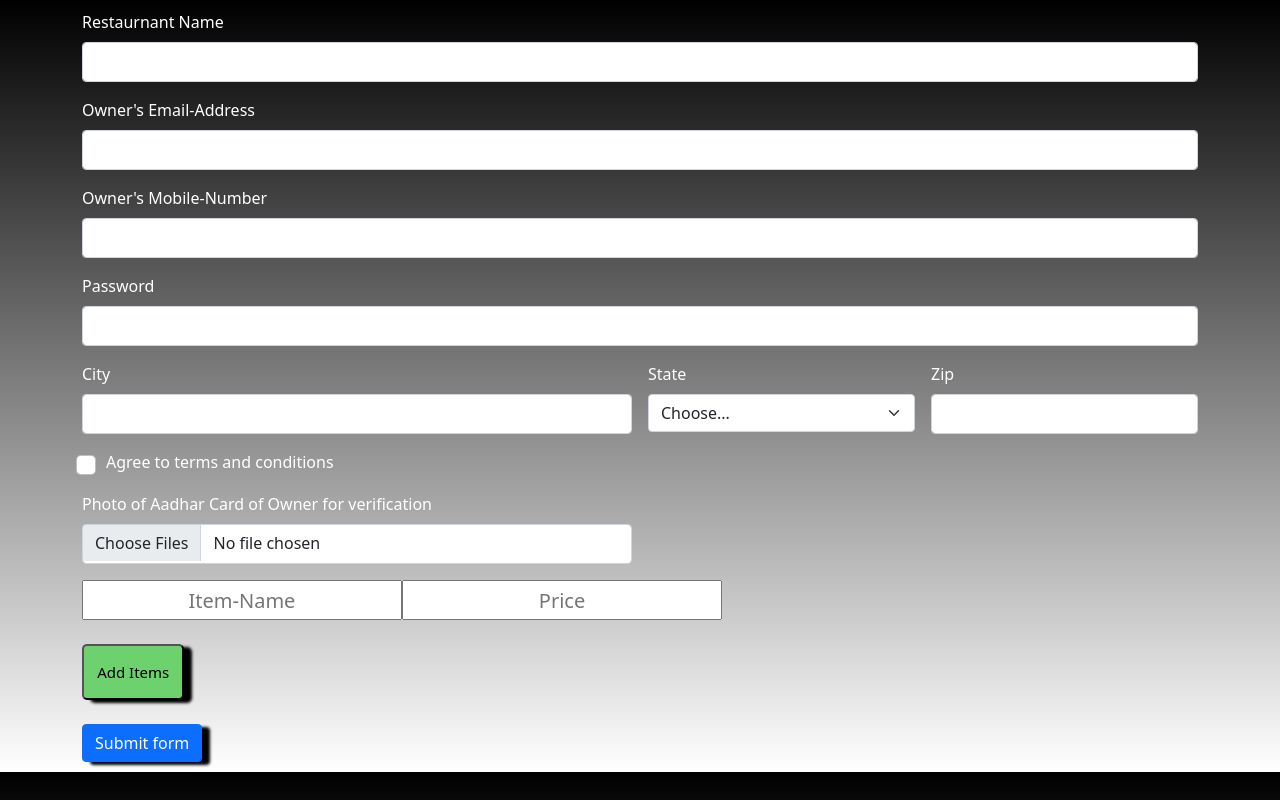
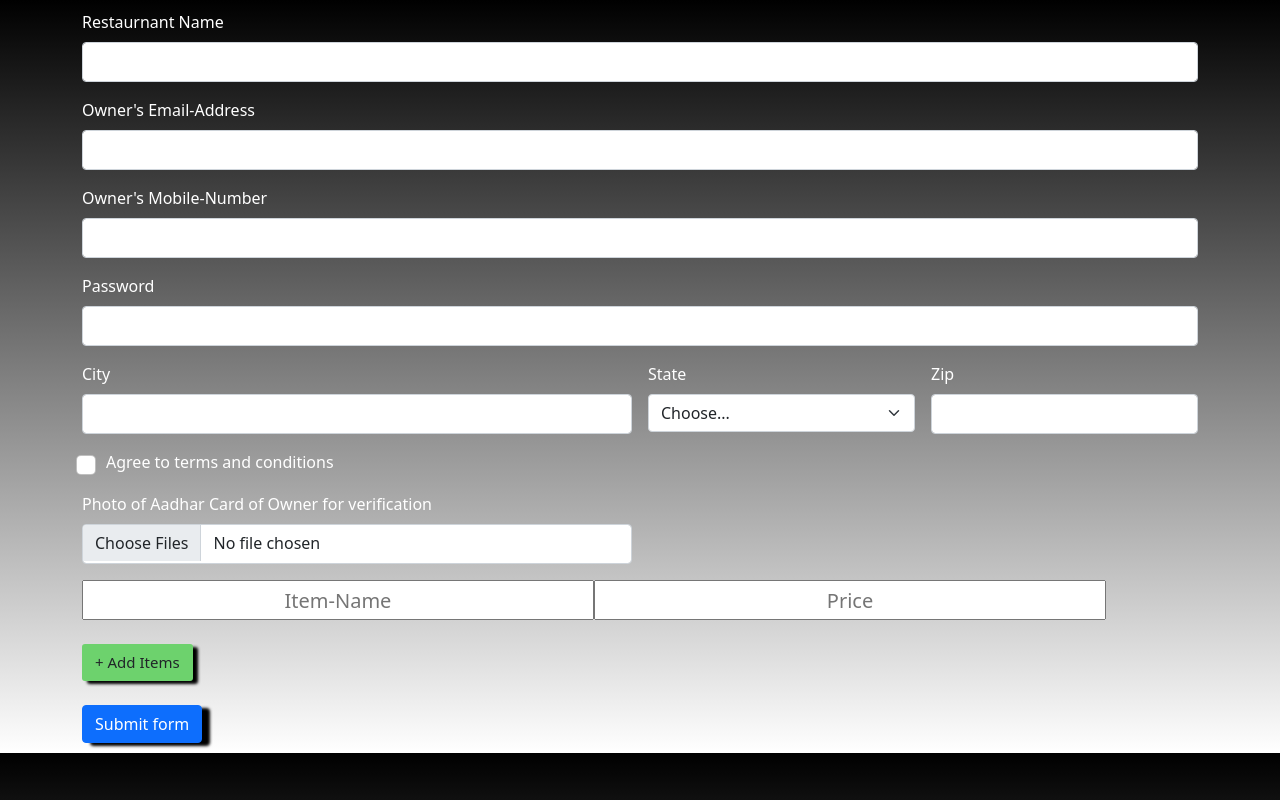
Before and after one commit to Dwaipayan-Sharma/FoodBook.github.io, a plain HTML site: page form.html in a window 1280 px wide. Drawn offline with nearby package versions, Linux system fonts and the light colour scheme.

Commit message:
Some Changes to form

```diff
--- a/form.html
+++ b/form.html
@@ -81,8 +81,10 @@
 
     </form><br>
 
-    <button id="myButton">Add Items</button><br><br>
 
+    <div class="col-12">
+      <button class="btn" id="myButton">+ Add Items  </button><br><br>
+    </div>
     <div class="col-12">
       <button class="btn btn-primary" id="submit" type="submit">Submit form</button>
     </div>
--- a/formstyle.css
+++ b/formstyle.css
@@ -5,18 +5,17 @@ body{
 
 input{
 	text-align: center;
-	width: 25vw;
+	width: 40vw;
 	height: 5vh;
 	font-size: 20px;
 }
 
 #myButton{
 	background-color: #6dd26d;
-	width: 8vw;
-	height: 7vh;
+
 	font-size: 15px;
-	box-shadow: 8px 3px 3px black;
-	border-radius: 5px;
+	box-shadow: 5px 3px 3px black;
+	border-radius: 3px;
 }
 
 #submit{
```
